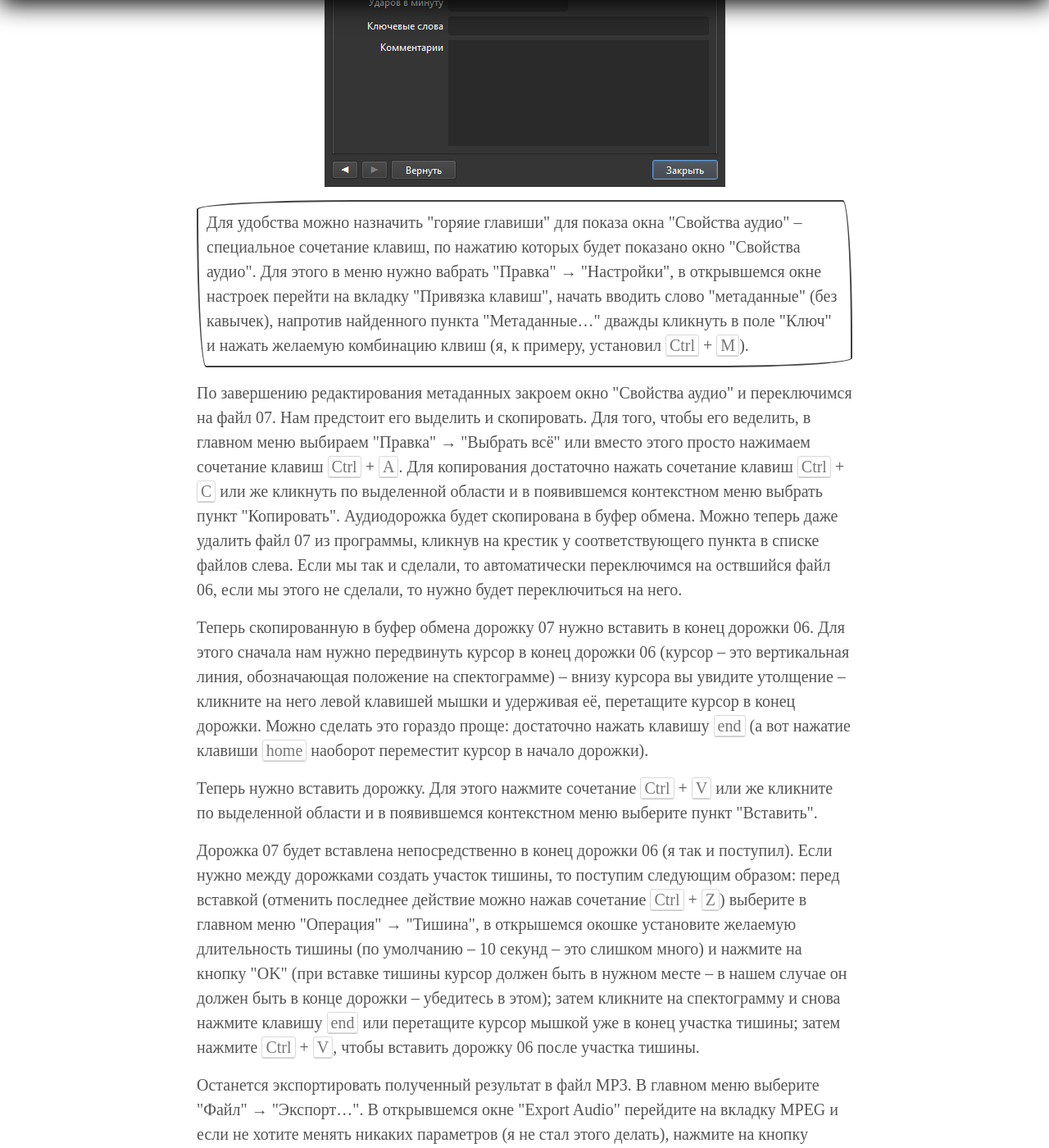
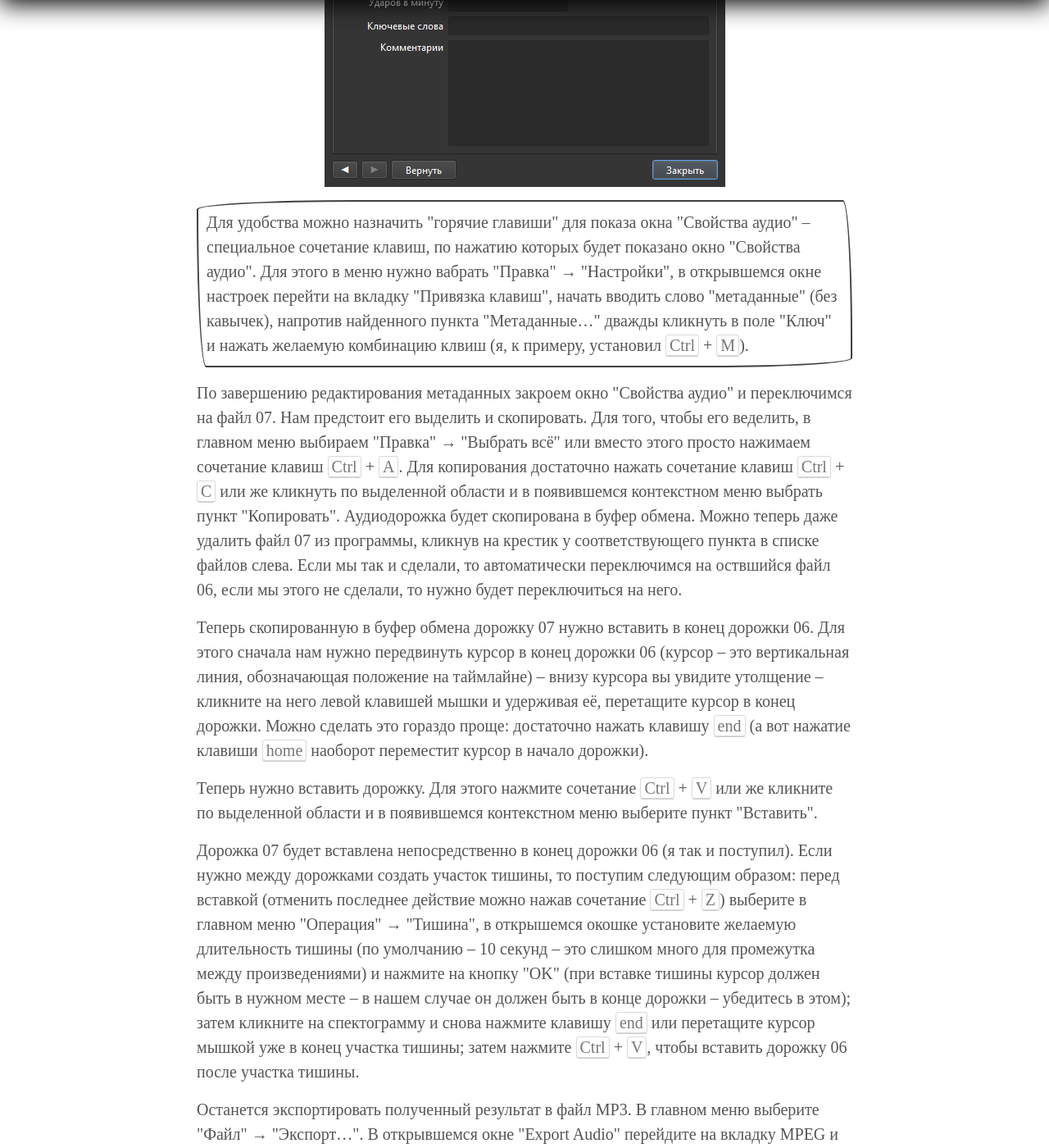
Before and after one commit to postolny/postolny.github.io, a Jekyll site: the page built from _posts/2023-03-07-ocenaudio.md, in a window 1280 px wide and 1400 px high, scrolled down 4339 px. Shown: the whole window at 82% size. Built offline with Jekyll 4.4.1, drawn with Linux system fonts in a browser that asks for light colours; some of the changed text lies outside the part shown.

Commit message:
Add files via upload

```diff
--- a/_posts/2023-03-07-ocenaudio.md
+++ b/_posts/2023-03-07-ocenaudio.md
@@ -29,20 +29,20 @@
 
 ![ocenaudio2]({{ site.baseurl }}/img/ocenaudio/ocenaudio2.png)
 
-Отредактируем метаданные файла 06. В поле "Название песни" я изменил "Sonata Gm H16 44 1 Moderato" на "Sonata Gm H16 44 1 Moderato 2 Allegretto" т.е. добавил название второй части соната, которое одновременно является указанием темпа и характера исполнения произведения; В поле "Альбома" удалил ссылку на компакт-диск "(Disc 1)"; удалил все данные в полях "Трек" – эти данные указывали на то, что первая часть сонаты являлась шестым треком из десяти имеющихся на компакт-диске:
+Отредактируем метаданные файла 06. В поле "Название песни" я изменил "Sonata Gm H16 44 1 Moderato" на "Sonata Gm H16 44 1 Moderato 2 Allegretto" т.е. добавил название второй части сонаты, которое одновременно является указанием темпа и характера исполнения произведения; в поле "Альбома" удалил ссылку на компакт-диск "(Disc 1)"; удалил все данные в полях "Трек" – эти данные указывали на то, что первая часть сонаты являлась шестым треком из десяти имеющихся на компакт-диске:
 
 ![ocenaudio3]({{ site.baseurl }}/img/ocenaudio/ocenaudio3.png)
 
-Для удобства можно назначить "горяие главиши" для показа окна "Свойства аудио" – специальное сочетание клавиш, по нажатию которых будет показано окно "Свойства аудио". Для этого в меню нужно вабрать "Правка" → "Настройки", в открывшемся окне настроек перейти на вкладку "Привязка клавиш", начать вводить слово "метаданные" (без кавычек), напротив найденного пункта "Метаданные..." дважды кликнуть в поле "Ключ" и нажать желаемую комбинацию клвиш (я, к примеру, установил <kbd>Ctrl</kbd> + <kbd>M</kbd>).
+Для удобства можно назначить "горячие главиши" для показа окна "Свойства аудио" – специальное сочетание клавиш, по нажатию которых будет показано окно "Свойства аудио". Для этого в меню нужно вабрать "Правка" → "Настройки", в открывшемся окне настроек перейти на вкладку "Привязка клавиш", начать вводить слово "метаданные" (без кавычек), напротив найденного пункта "Метаданные..." дважды кликнуть в поле "Ключ" и нажать желаемую комбинацию клвиш (я, к примеру, установил <kbd>Ctrl</kbd> + <kbd>M</kbd>).
 {: .cornice}
 
 По завершению редактирования метаданных закроем окно "Свойства аудио" и переключимся на файл 07. Нам предстоит его выделить и скопировать. Для того, чтобы его веделить, в главном меню выбираем "Правка" → "Выбрать всё" или вместо этого просто нажимаем сочетание клавиш <kbd>Ctrl</kbd> + <kbd>A</kbd>. Для копирования достаточно нажать сочетание клавиш <kbd>Ctrl</kbd> + <kbd>C</kbd> или же кликнуть по выделенной области и в появившемся контекстном меню выбрать пункт "Копировать". Аудиодорожка будет скопирована в буфер обмена. Можно теперь даже удалить файл 07 из программы, кликнув на крестик у соответствующего пункта в списке файлов слева. Если мы так и сделали, то автоматически переключимся на оствшийся файл 06, если мы этого не сделали, то нужно будет переключиться на него.
 
-Теперь скопированную в буфер обмена дорожку 07 нужно вставить в конец дорожки 06. Для этого сначала нам нужно передвинуть курсор в конец дорожки 06 (курсор – это вертикальная линия, обозначающая положение на спектограмме) – внизу курсора вы увидите утолщение – кликните на него левой клавишей мышки и удерживая её, перетащите курсор в конец дорожки. Можно сделать это гораздо проще: достаточно нажать клавишу <kbd>end</kbd> (а вот нажатие клавиши <kbd>home</kbd> наоборот переместит курсор в начало дорожки).
+Теперь скопированную в буфер обмена дорожку 07 нужно вставить в конец дорожки 06. Для этого сначала нам нужно передвинуть курсор в конец дорожки 06 (курсор – это вертикальная линия, обозначающая положение на таймлайне) – внизу курсора вы увидите утолщение – кликните на него левой клавишей мышки и удерживая её, перетащите курсор в конец дорожки. Можно сделать это гораздо проще: достаточно нажать клавишу <kbd>end</kbd> (а вот нажатие клавиши <kbd>home</kbd> наоборот переместит курсор в начало дорожки).
 
 Теперь нужно вставить дорожку. Для этого нажмите сочетание <kbd>Ctrl</kbd> + <kbd>V</kbd> или же кликните по выделенной области и в появившемся контекстном меню выберите пункт "Вставить".
 
-Дорожка 07 будет вставлена непосредственно в конец дорожки 06 (я так и поступил). Если нужно между дорожками создать участок тишины, то поступим следующим образом: перед вставкой (отменить последнее действие можно нажав сочетание <kbd>Ctrl</kbd> + <kbd>Z</kbd>) выберите в главном меню "Операция" → "Тишина", в открышемся окошке установите желаемую длительность тишины (по умолчанию – 10 секунд – это слишком много) и нажмите на кнопку "OK" (при вставке тишины курсор должен быть в нужном месте – в нашем случае он должен быть в конце дорожки – убедитесь в этом); затем кликните на спектограмму и снова нажмите клавишу <kbd>end</kbd> или перетащите курсор мышкой уже в конец участка тишины; затем нажмите <kbd>Ctrl</kbd> + <kbd>V</kbd>, чтобы вставить дорожку 06 после участка тишины.
+Дорожка 07 будет вставлена непосредственно в конец дорожки 06 (я так и поступил). Если нужно между дорожками создать участок тишины, то поступим следующим образом: перед вставкой (отменить последнее действие можно нажав сочетание <kbd>Ctrl</kbd> + <kbd>Z</kbd>) выберите в главном меню "Операция" → "Тишина", в открышемся окошке установите желаемую длительность тишины (по умолчанию – 10 секунд – это слишком много для промежутка между произведениями) и нажмите на кнопку "OK" (при вставке тишины курсор должен быть в нужном месте – в нашем случае он должен быть в конце дорожки – убедитесь в этом); затем кликните на спектограмму и снова нажмите клавишу <kbd>end</kbd> или перетащите курсор мышкой уже в конец участка тишины; затем нажмите <kbd>Ctrl</kbd> + <kbd>V</kbd>, чтобы вставить дорожку 06 после участка тишины.
 
 Останется экспортировать полученный результат в файл MP3. В главном меню выберите "Файл" → "Экспорт...". В открывшемся окне "Export Audio" перейдите на вкладку MPEG и если не хотите менять никаких параметров (я не стал этого делать), нажмите на кнопку "Export":
 
```
Also changed, not shown: other parts of _posts/2023-03-07-ocenaudio.md (+1 -1 lines).
